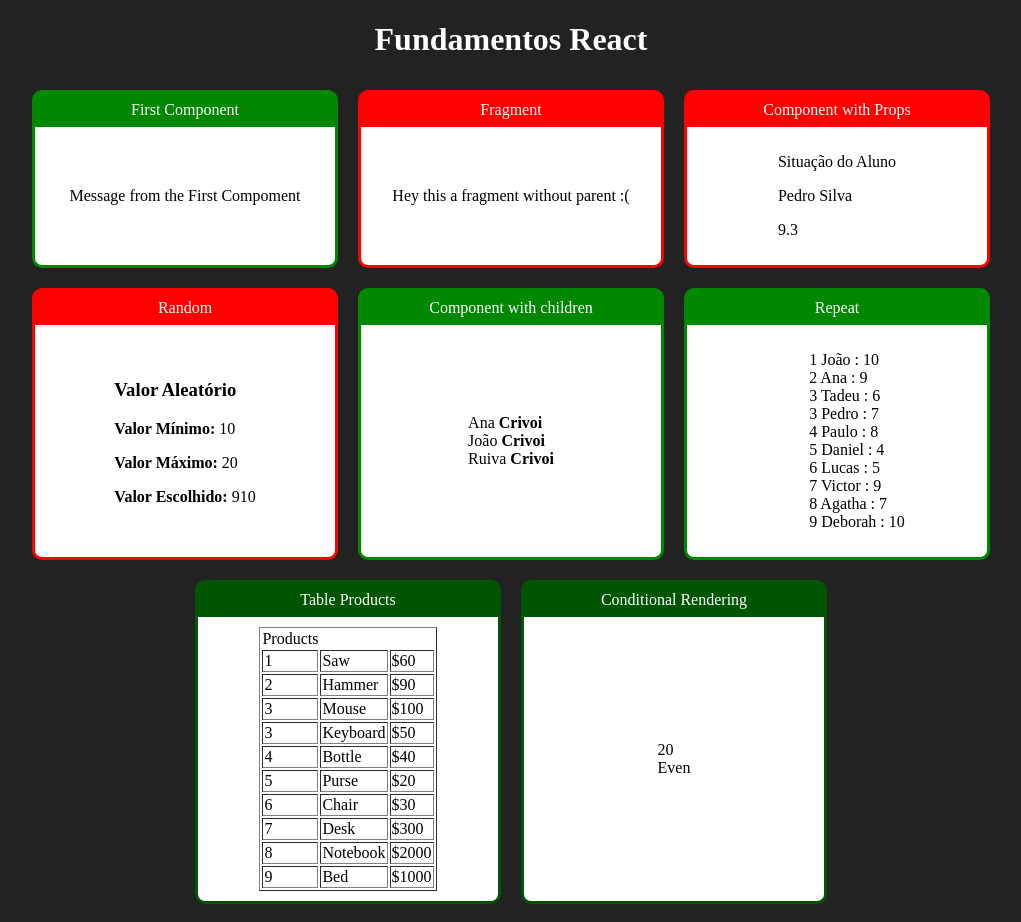
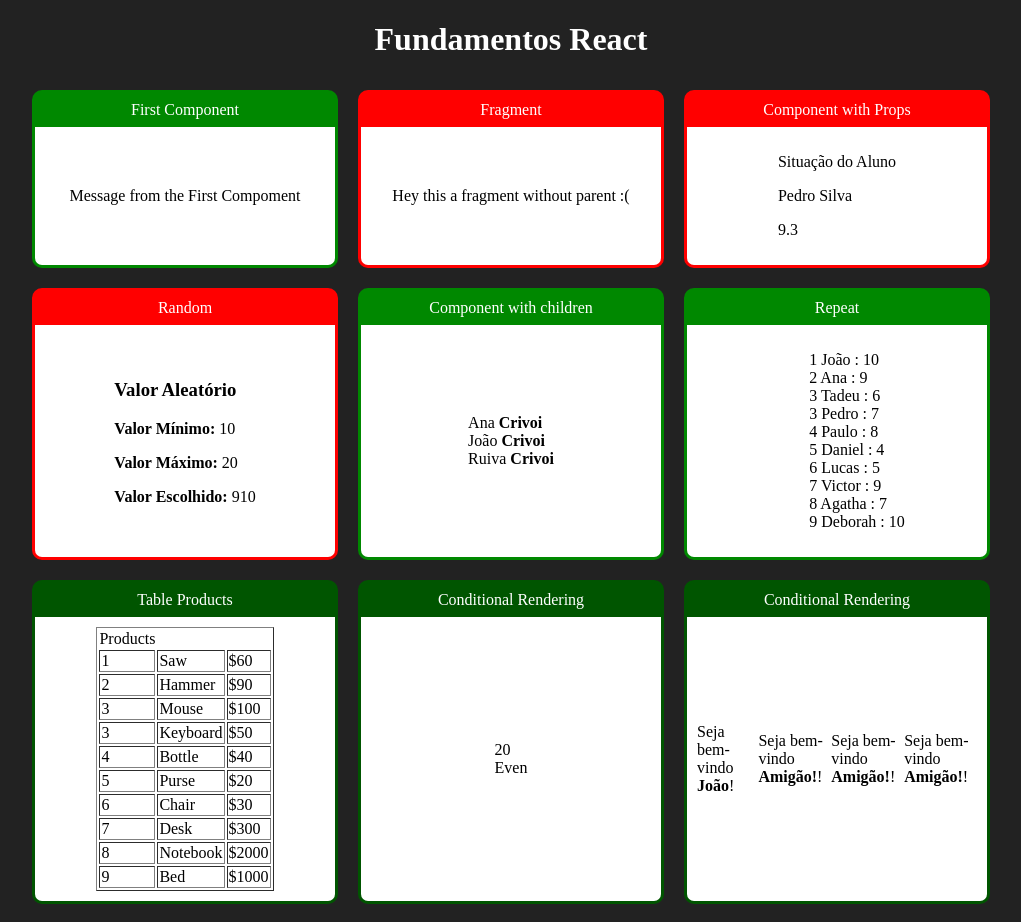
Before and after one commit to joao-souza-flooxai/section2-react-course-ReactFundamentals, a React (Create React App) app in the folder react_fundamentals/: page / in a window 1280 px wide. Shown: the whole page, without its empty margins (129-1150 px from the left). Built offline with nearby package versions, Linux system fonts and the light colour scheme.

Commit message:
feat: Implemented Comunication and Form exercices

```diff
--- a/react_fundamentals/src/App.jsx
+++ b/react_fundamentals/src/App.jsx
@@ -10,6 +10,7 @@
 import ListStudents from "./components/repeat/ListStudents";
 import TableProducts from "./components/repeat/TableProducts";
 import EvenOrOdd from "./components/conditional/EvenOrOdd";
+import UserInfo from "./components/conditional/UserInfo";
 
 export default function App (props) {
 
@@ -62,6 +63,13 @@
                     <EvenOrOdd number={20}></EvenOrOdd>
                 </Card>
 
+                <Card  title="Conditional Rendering" color="#050">
+                    <UserInfo user={{name:"João"}}></UserInfo>
+                    <UserInfo user={{email:"joao@gmail.com"}}></UserInfo>
+                    <UserInfo user={{}}></UserInfo>
+                    <UserInfo></UserInfo>
+                </Card>
+
             </div>
         </div>
     );
--- /dev/null
+++ b/react_fundamentals/src/components/conditional/UserInfo.jsx
@@ -0,0 +1,17 @@
+import React from 'react';
+import IF from "./if";
+
+export default function UserInfo (props)  {
+    const user = props.user || {};
+    return (
+        <div>
+            <IF test={user&&user.name}>
+                Seja bem-vindo <strong>{user.name}</strong>!
+            </IF>
+
+            <IF test={!user || !user.name}>
+                Seja bem-vindo <strong>Amigão!</strong>!
+            </IF>
+        </div>
+    );
+};
--- /dev/null
+++ b/react_fundamentals/src/components/conditional/if.js
@@ -0,0 +1,7 @@
+export default function IF (props) {
+    if (props.test) {
+        return props.children;
+    } else {
+        return false;
+    }
+};
```
